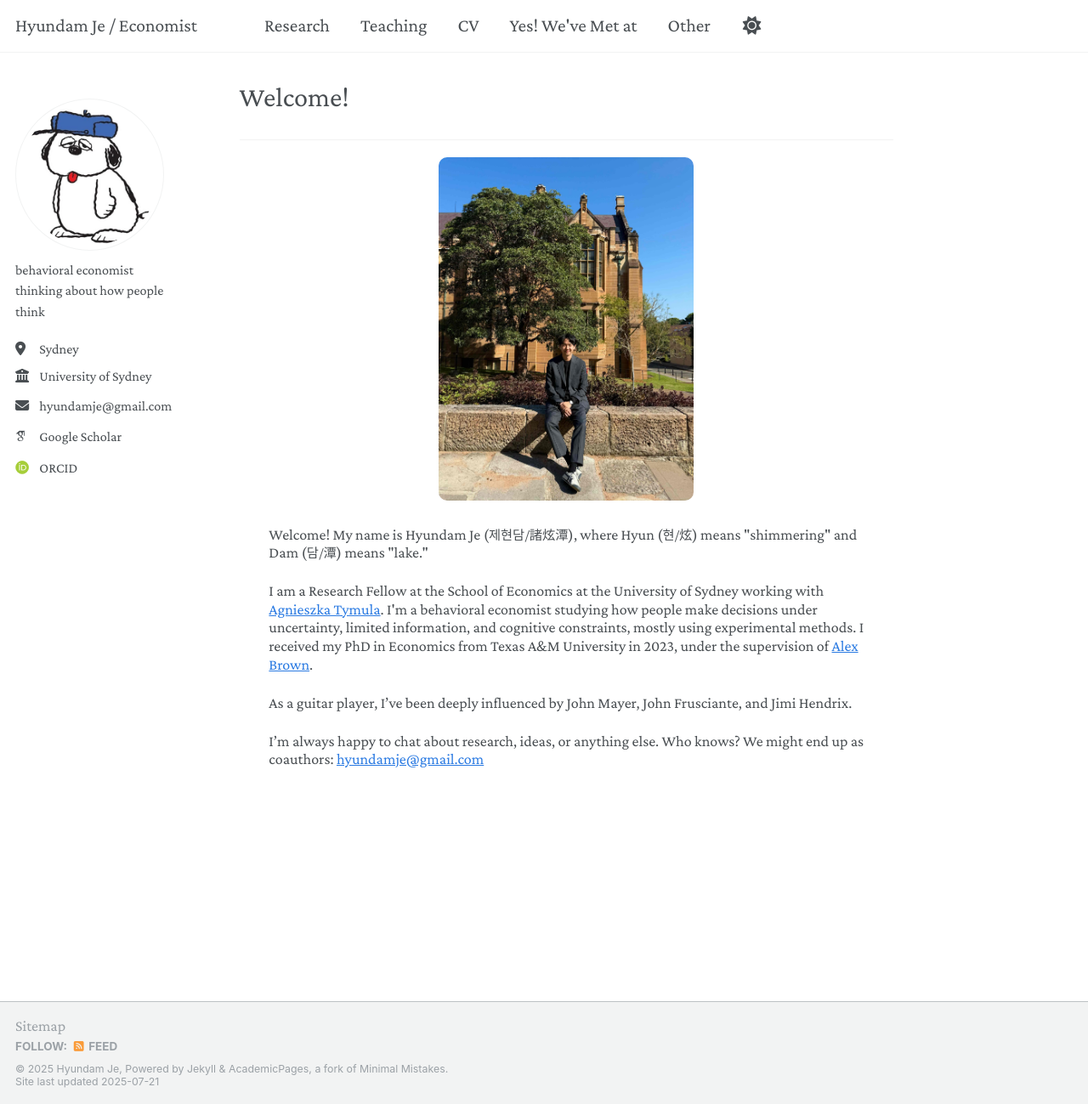
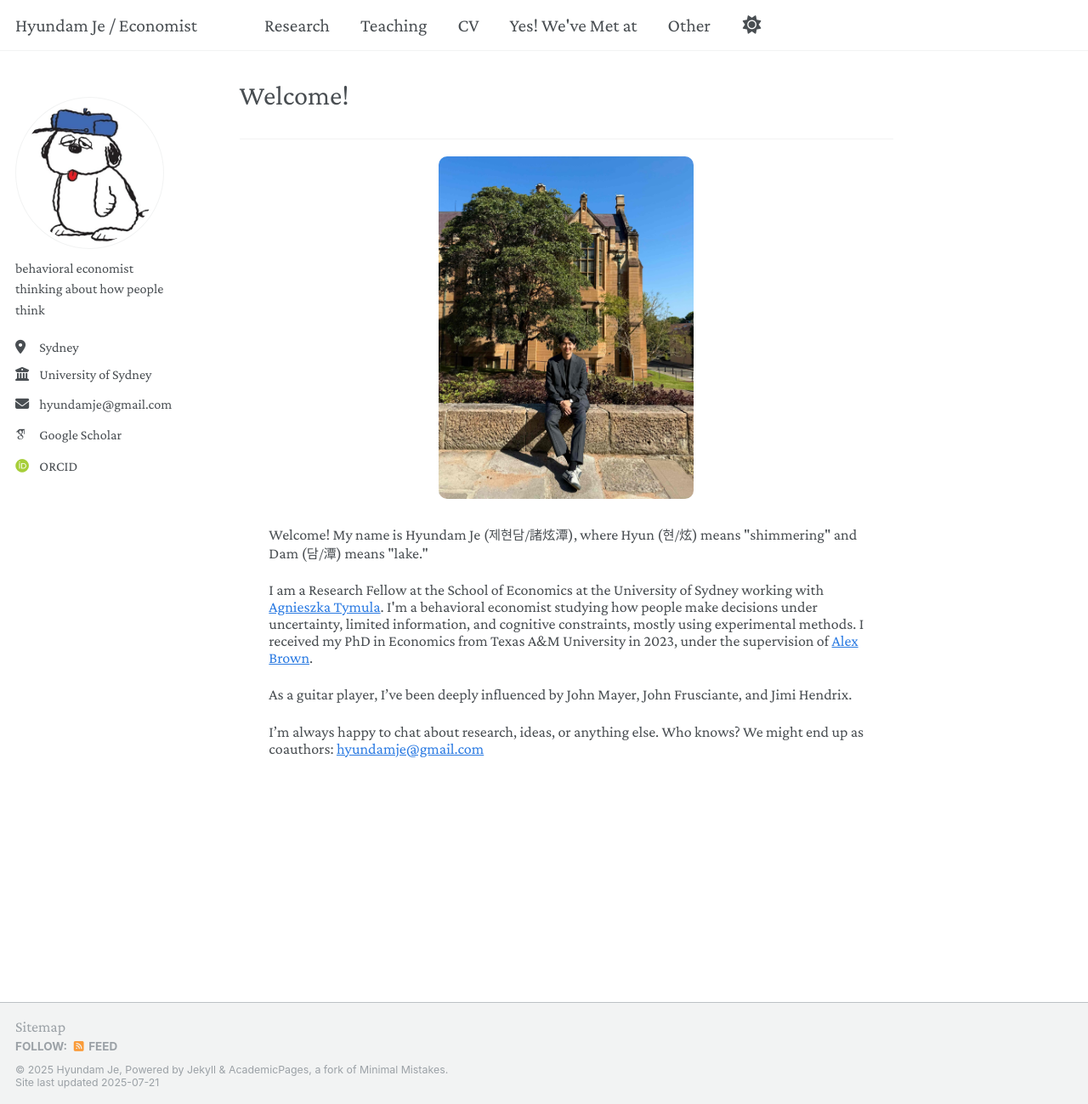
Before and after one commit to hyundamje/hyundamje.github.io, a Jekyll site: the page built from _pages/about.md, in a window 1280 px wide and 1299 px high. Shown: the whole window at 85% size. Built offline with Jekyll 4.4.1, drawn with Linux system fonts in a browser that asks for light colours; some web fonts are replaced.

Commit message:
Update _base.scss

```diff
--- a/_sass/layout/_base.scss
+++ b/_sass/layout/_base.scss
@@ -42,7 +42,7 @@ body {
  // font-family: 'IBM Plex Serif', serif;
 //  font-family:  'Libertine', serif;
   font-family: 'Crimson Pro', serif;
-    line-height: 1.2;
+  //  line-height: 1.2;
   //  font-weight: 400;
 
   &.overflow--hidden {
```
